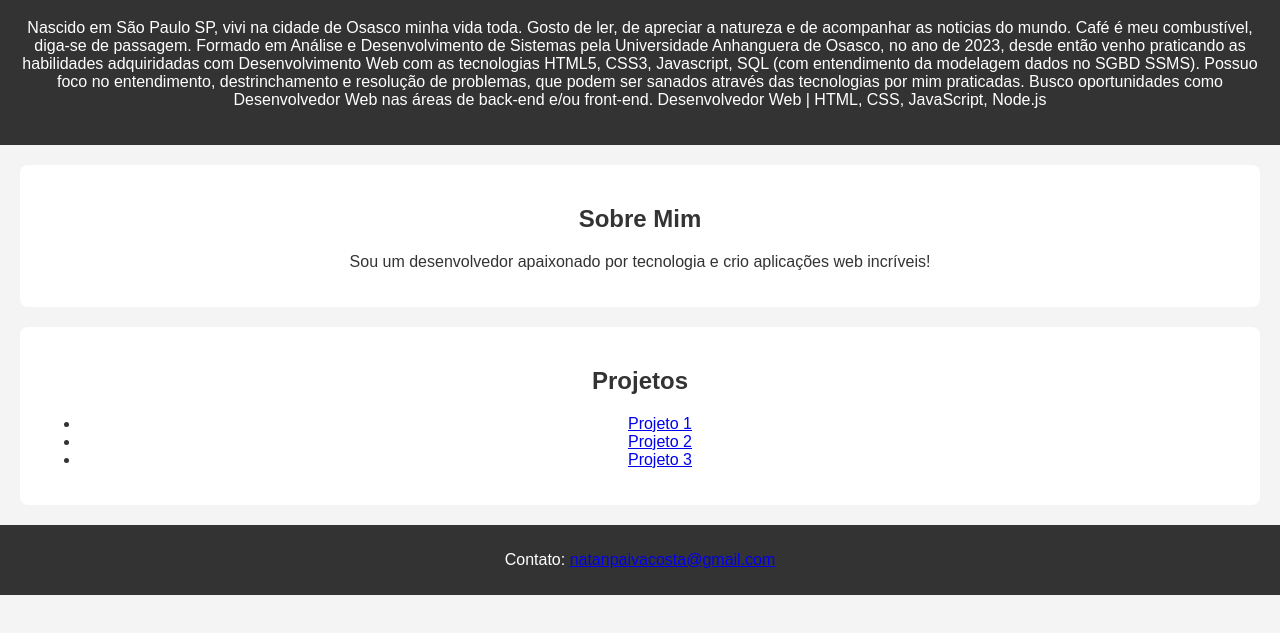
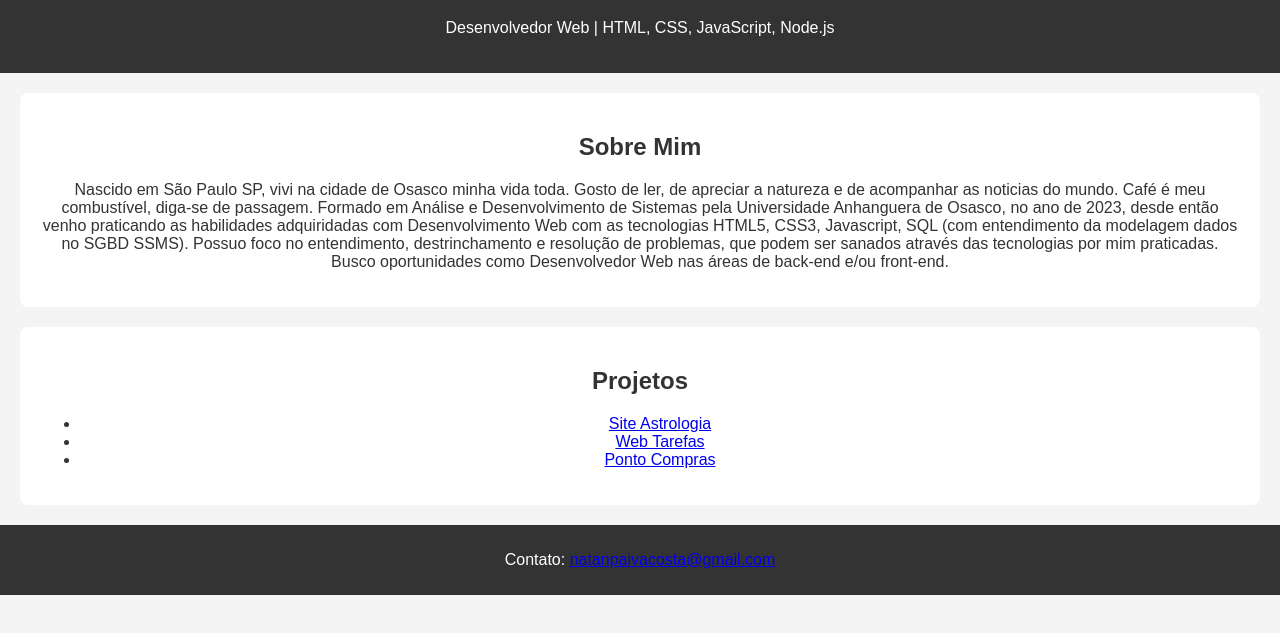
Before and after one commit to Natanael-cloud/portf-lio_node_express, a website: page views/index.html in a window 1280 px wide. Shown: the part 81-714 px from the top of the page. Drawn offline with Linux system fonts and the light colour scheme.

Commit message:
adicionar projetos

```diff
--- a/views/index.html
+++ b/views/index.html
@@ -9,20 +9,20 @@
 <body>
     <header>
         <h1>Olá, eu sou Natanael</h1>
-        <p>Nascido em São Paulo SP, vivi na cidade de Osasco minha vida toda. Gosto de ler, de apreciar a natureza e de acompanhar as noticias do mundo. Café é meu combustível, diga-se de passagem. Formado em Análise e Desenvolvimento de Sistemas pela Universidade Anhanguera de Osasco, no ano de 2023, desde então venho praticando as habilidades adquiridadas com Desenvolvimento Web com as tecnologias HTML5, CSS3, Javascript, SQL (com entendimento da modelagem dados no SGBD SSMS). Possuo foco no entendimento, destrinchamento e resolução de problemas, que podem ser sanados através das tecnologias por mim praticadas. Busco oportunidades como Desenvolvedor Web nas áreas de back-end e/ou front-end. Desenvolvedor Web | HTML, CSS, JavaScript, Node.js</p>
+        <p>Desenvolvedor Web | HTML, CSS, JavaScript, Node.js</p>
     </header>
 
     <section>
         <h2>Sobre Mim</h2>
-        <p>Sou um desenvolvedor apaixonado por tecnologia e crio aplicações web incríveis!</p>
+        <p>Nascido em São Paulo SP, vivi na cidade de Osasco minha vida toda. Gosto de ler, de apreciar a natureza e de acompanhar as noticias do mundo. Café é meu combustível, diga-se de passagem. Formado em Análise e Desenvolvimento de Sistemas pela Universidade Anhanguera de Osasco, no ano de 2023, desde então venho praticando as habilidades adquiridadas com Desenvolvimento Web com as tecnologias HTML5, CSS3, Javascript, SQL (com entendimento da modelagem dados no SGBD SSMS). Possuo foco no entendimento, destrinchamento e resolução de problemas, que podem ser sanados através das tecnologias por mim praticadas. Busco oportunidades como Desenvolvedor Web nas áreas de back-end e/ou front-end.</p>
     </section>
 
     <section>
         <h2>Projetos</h2>
         <ul>
-            <li><a href="#">Projeto 1</a></li>
-            <li><a href="#">Projeto 2</a></li>
-            <li><a href="#">Projeto 3</a></li>
+            <li><a href="https://natanael-cloud.github.io/siteAstrologia/mapaastral.html">Site Astrologia</a></li>
+            <li><a href=" https://natanael-cloud.github.io/webTarefas/">Web Tarefas</a></li>
+            <li><a href="https://natanael-cloud.github.io/pontoCompras/">Ponto Compras</a></li>
         </ul>
     </section>
 
```
